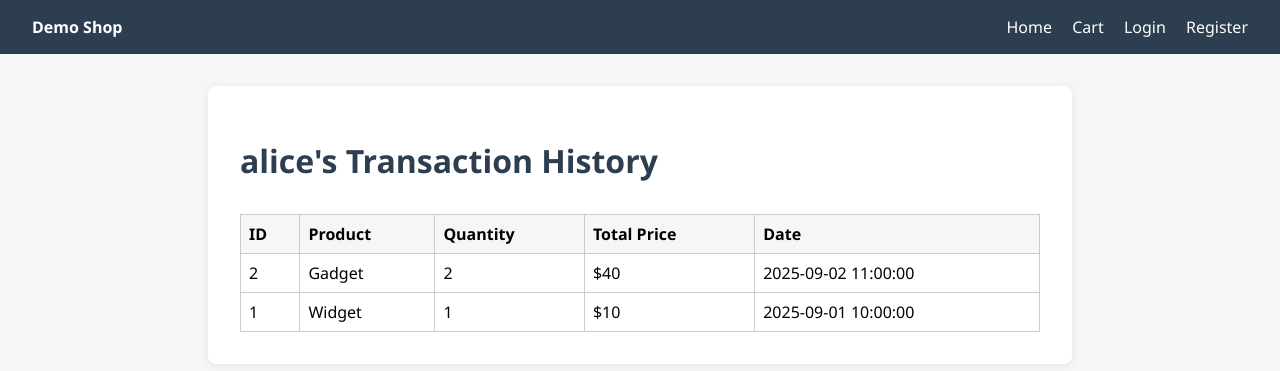
After one commit to szymonsli/security-training, a Flask app: page /profile/1 in a window 1280 px wide. The commit adds this page. Shown: the top 371 px of the page. Run offline with Flask 3, Linux system fonts and the light colour scheme; data comes from the database, SQL or seed files in the repository.

Commit message:
added more features

```diff
--- a/app.py
+++ b/app.py
@@ -160,16 +160,38 @@ def add_to_cart(product_id):
 
 @app.route('/checkout')
 def checkout():
+    db = get_db()
+    if 'user_id' in session and 'cart' in session:
+        for pid in session['cart']:
+            cur = db.execute(f"SELECT price FROM products WHERE id = {pid}")
+            product = cur.fetchone()
+            if product:
+                db.execute(f"INSERT INTO transactions (user_id, product_id, quantity, total_price, created_at) VALUES ({session['user_id']}, {pid}, 1, {product[0]}, datetime('now'))")
+        db.commit()
     session['cart'] = []
     return render_template('checkout.html')
+
+# Profile page with IDOR vulnerability
+@app.route('/profile/<int:user_id>')
+def profile(user_id):
+    db = get_db()
+    cur = db.execute(f"SELECT t.id, p.name, t.quantity, t.total_price, t.created_at FROM transactions t JOIN products p ON t.product_id = p.id WHERE t.user_id = {user_id} ORDER BY t.created_at DESC")
+    transactions = cur.fetchall()
+    cur = db.execute(f"SELECT username FROM users WHERE id = {user_id}")
+    user = cur.fetchone()
+    return render_template('profile.html', transactions=transactions, user=user, user_id=user_id)
 
 if __name__ == '__main__':
     if not os.path.exists(DATABASE):
         with sqlite3.connect(DATABASE) as db:
             db.executescript('''
             CREATE TABLE users (id INTEGER PRIMARY KEY AUTOINCREMENT, username TEXT, password TEXT);
+            INSERT INTO users (username, password) VALUES ('alice', 'alice123');
+            INSERT INTO users (username, password) VALUES ('bob', 'bob123');
+            INSERT INTO users (username, password) VALUES ('charlie', 'charlie123');
             CREATE TABLE products (id INTEGER PRIMARY KEY AUTOINCREMENT, name TEXT, price INTEGER, description TEXT);
             CREATE TABLE comments (id INTEGER PRIMARY KEY AUTOINCREMENT, user_id INTEGER, product_id INTEGER, comment TEXT);
+            CREATE TABLE transactions (id INTEGER PRIMARY KEY AUTOINCREMENT, user_id INTEGER, product_id INTEGER, quantity INTEGER, total_price INTEGER, created_at TEXT);
             CREATE TABLE ratings (id INTEGER PRIMARY KEY AUTOINCREMENT, user_id INTEGER, product_id INTEGER, rating INTEGER);
             INSERT INTO products (name, price, description) VALUES ('Widget', 10, 'A useful widget.');
             INSERT INTO products (name, price, description) VALUES ('Gadget', 20, 'A fancy gadget.');
@@ -181,5 +203,11 @@ if __name__ == '__main__':
             INSERT INTO products (name, price, description) VALUES ('Gizmo', 22, 'A high-tech gizmo.');
             INSERT INTO products (name, price, description) VALUES ('Device', 17, 'A reliable device for daily use.');
             INSERT INTO products (name, price, description) VALUES ('Apparatus', 28, 'A sturdy apparatus for any task.');
+            INSERT INTO transactions (user_id, product_id, quantity, total_price, created_at) VALUES (1, 1, 1, 10, '2025-09-01 10:00:00');
+            INSERT INTO transactions (user_id, product_id, quantity, total_price, created_at) VALUES (1, 2, 2, 40, '2025-09-02 11:00:00');
+            INSERT INTO transactions (user_id, product_id, quantity, total_price, created_at) VALUES (2, 3, 1, 15, '2025-09-03 12:00:00');
+            INSERT INTO transactions (user_id, product_id, quantity, total_price, created_at) VALUES (2, 4, 1, 12, '2025-09-04 13:00:00');
+            INSERT INTO transactions (user_id, product_id, quantity, total_price, created_at) VALUES (3, 5, 3, 54, '2025-09-05 14:00:00');
+            INSERT INTO transactions (user_id, product_id, quantity, total_price, created_at) VALUES (3, 6, 1, 25, '2025-09-06 15:00:00');
             ''')
     app.run(debug=True)
--- a/templates/admin.html
+++ b/templates/admin.html
@@ -33,6 +33,7 @@
       <nav>
         <a href="/">Home</a>
         <a href="/cart">Cart</a>
+        <a href="/profile/{{ session.user_id }}">My Transactions</a>
         <a href="/logout">Logout</a>
       </nav>
     </header>
--- a/templates/admin_login.html
+++ b/templates/admin_login.html
@@ -35,6 +35,9 @@
       <nav>
         <a href="/">Home</a>
         <a href="/cart">Cart</a>
+        {% if session.username %}
+        <a href="/profile/{{ session.user_id }}">My Transactions</a>
+        {% endif %}
       </nav>
     </header>
     <div class="admin-login-form">
--- a/templates/cart.html
+++ b/templates/cart.html
@@ -12,6 +12,7 @@
         <a href="/cart">Cart</a>
         {% if session.username %}
         <span>Hello, {{ session.username }}!</span>
+        <a href="/profile/{{ session.user_id }}">My Transactions</a>
         <a href="/logout">Logout</a>
         {% else %}
         <a href="/login">Login</a>
--- a/templates/checkout.html
+++ b/templates/checkout.html
@@ -12,6 +12,7 @@
         <a href="/cart">Cart</a>
         {% if session.username %}
         <span>Hello, {{ session.username }}!</span>
+        <a href="/profile/{{ session.user_id }}">My Transactions</a>
         <a href="/logout">Logout</a>
         {% else %}
         <a href="/login">Login</a>
--- a/templates/index.html
+++ b/templates/index.html
@@ -12,6 +12,7 @@
         <a href="/cart">Cart</a>
         {% if session.username %}
         <span>Hello, {{ session.username }}!</span>
+        <a href="/profile/{{ session.user_id }}">My Transactions</a>
         <a href="/logout">Logout</a>
         {% else %}
         <a href="/login">Login</a>
--- a/templates/product.html
+++ b/templates/product.html
@@ -12,6 +12,7 @@
         <a href="/cart">Cart</a>
         {% if session.username %}
         <span>Hello, {{ session.username }}!</span>
+        <a href="/profile/{{ session.user_id }}">My Transactions</a>
         <a href="/logout">Logout</a>
         {% else %}
         <a href="/login">Login</a>
--- /dev/null
+++ b/templates/profile.html
@@ -0,0 +1,65 @@
+<!DOCTYPE html>
+<html>
+  <head>
+    <title>{{ user[0] if user else 'User' }}'s Profile</title>
+    <link rel="stylesheet" href="/static/style.css" />
+    <style>
+      .profile-table {
+        width: 100%;
+        border-collapse: collapse;
+        margin-top: 2rem;
+      }
+      .profile-table th,
+      .profile-table td {
+        border: 1px solid #ccc;
+        padding: 0.5rem;
+        text-align: left;
+      }
+      .profile-table th {
+        background: #f4f6f8;
+      }
+    </style>
+  </head>
+  <body>
+    <header>
+      <div><strong>Demo Shop</strong></div>
+      <nav>
+        <a href="/">Home</a>
+        <a href="/cart">Cart</a>
+        {% if session.username %}
+        <span>Hello, {{ session.username }}!</span>
+        <a href="/profile/{{ session.user_id }}">My Transactions</a>
+        <a href="/logout">Logout</a>
+        {% else %}
+        <a href="/login">Login</a>
+        <a href="/register">Register</a>
+        {% endif %}
+      </nav>
+    </header>
+    <div class="container">
+      <h1>{{ user[0] if user else 'User' }}'s Transaction History</h1>
+      {% if transactions %}
+      <table class="profile-table">
+        <tr>
+          <th>ID</th>
+          <th>Product</th>
+          <th>Quantity</th>
+          <th>Total Price</th>
+          <th>Date</th>
+        </tr>
+        {% for t in transactions %}
+        <tr>
+          <td>{{ t[0] }}</td>
+          <td>{{ t[1] }}</td>
+          <td>{{ t[2] }}</td>
+          <td>${{ t[3] }}</td>
+          <td>{{ t[4] }}</td>
+        </tr>
+        {% endfor %}
+      </table>
+      {% else %}
+      <p>No transactions found.</p>
+      {% endif %}
+    </div>
+  </body>
+</html>
```
